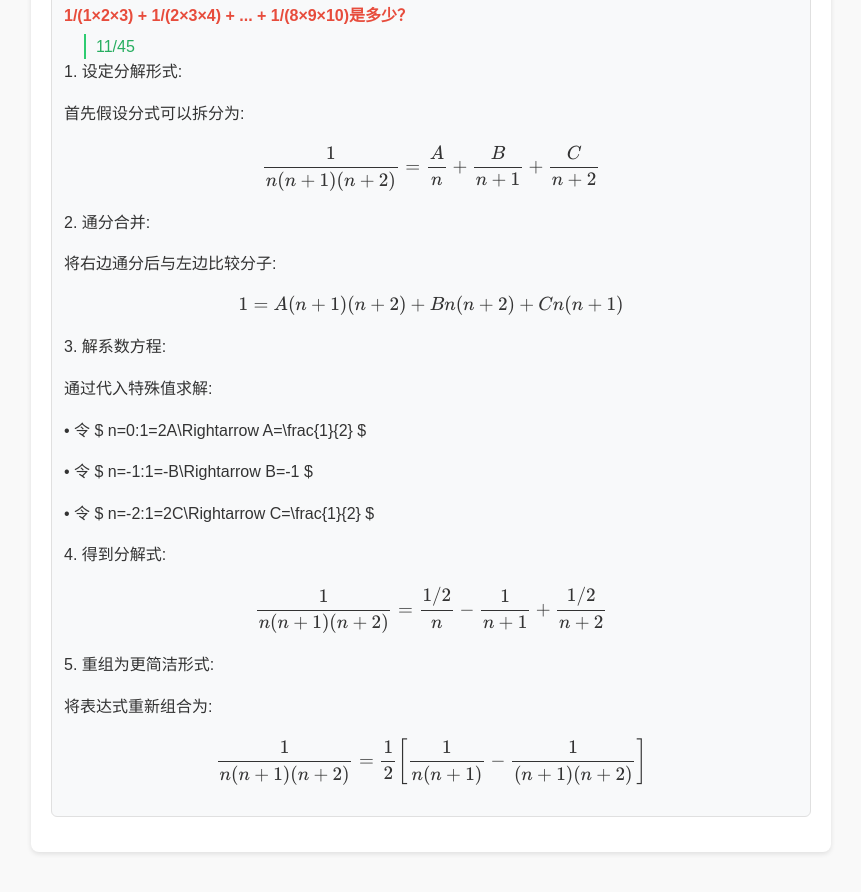
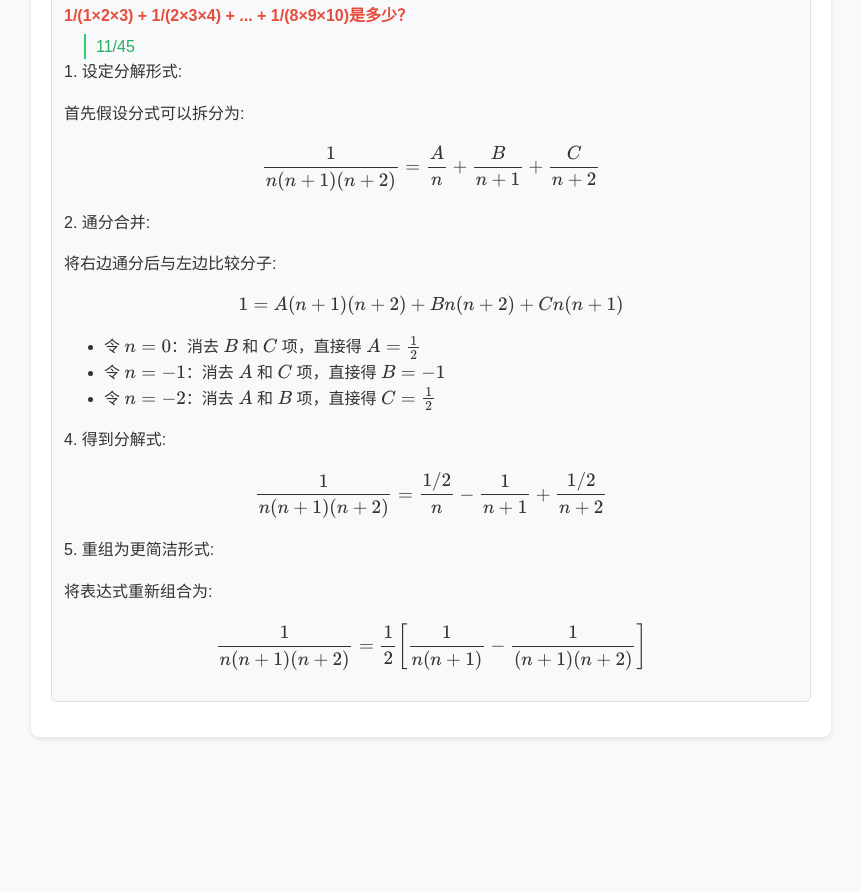
Before and after one commit to Sandy-long/math29, a plain HTML site: page index.html in a window 1280 px wide. Shown: the part 3924-4816 px from the top of the page, without its empty margins (209-1070 px from the left). After the commit the page ends 4711 px from the top, so only its background shows below. Drawn offline with nearby package versions, Linux system fonts and the light colour scheme.

Commit message:
Update index.html

```diff
--- a/index.html
+++ b/index.html
@@ -449,13 +449,11 @@ x ≡ (a₁M₁y₁ + a₂M₂y₂ + a₃M₃y₃) mod M，求出x）</li>
         <p>$$ 1=A(n+1)(n+2)+Bn(n+2)+Cn(n+1) $$</p>
     </div>
 
-    <div class="step">
-        <div class="step-title">3. 解系数方程:</div>
-        <p>通过代入特殊值求解:</p>
-        <p>• 令 $ n=0:1=2A\Rightarrow A=\frac{1}{2} $</p>
-        <p>• 令 $ n=-1:1=-B\Rightarrow B=-1 $</p>
-        <p>• 令 $ n=-2:1=2C\Rightarrow C=\frac{1}{2} $</p>
-    </div>
+     <ul>
+        <li>令 \( n=0 \)：消去 \( B \) 和 \( C \) 项，直接得 \( A=\frac{1}{2} \)</li>
+        <li>令 \( n=-1 \)：消去 \( A \) 和 \( C \) 项，直接得 \( B=-1 \)</li>
+        <li>令 \( n=-2 \)：消去 \( A \) 和 \( B \) 项，直接得 \( C=\frac{1}{2} \)</li>
+    </ul>
 
     <div class="step">
         <div class="step-title">4. 得到分解式:</div>
```
